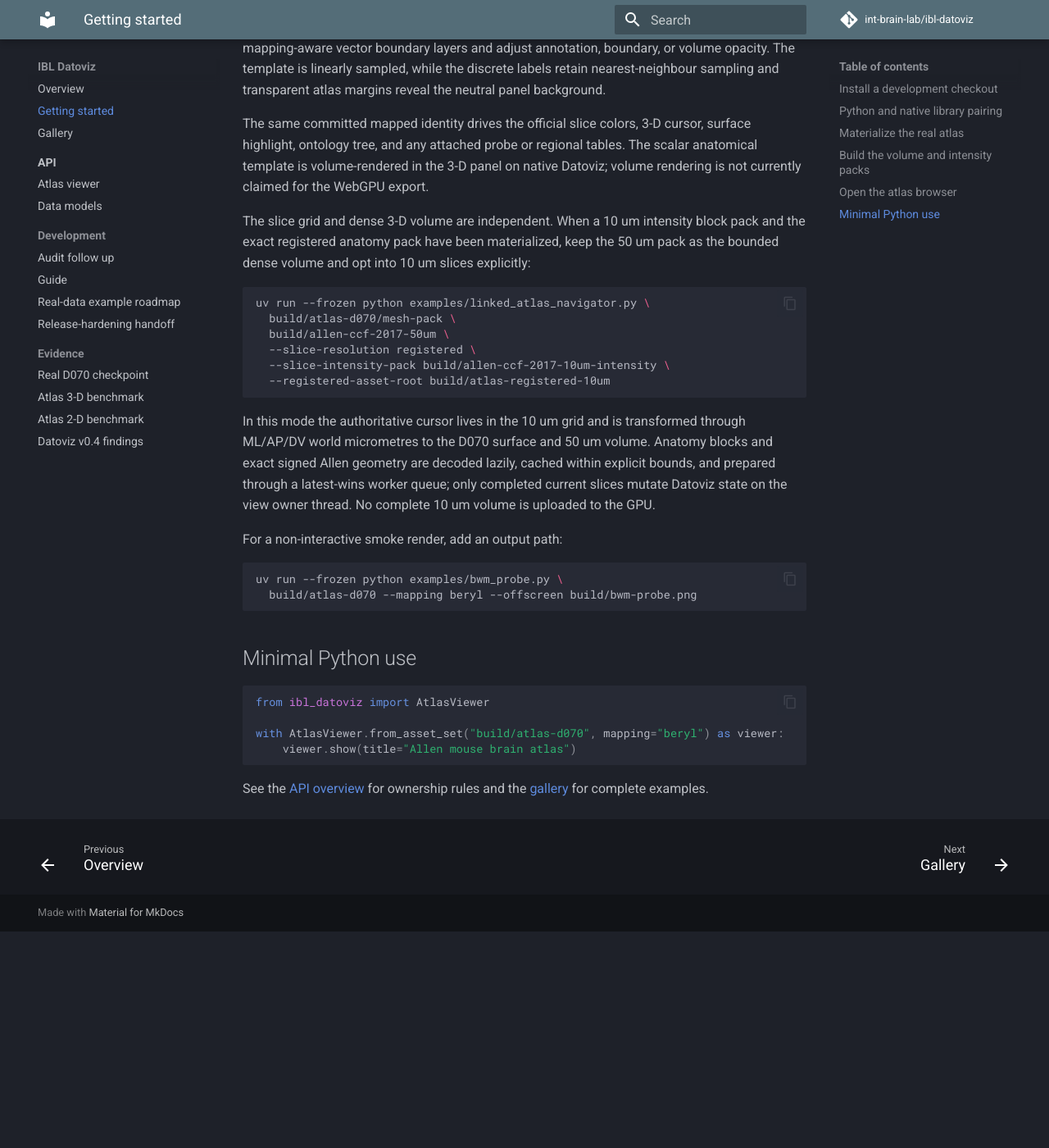
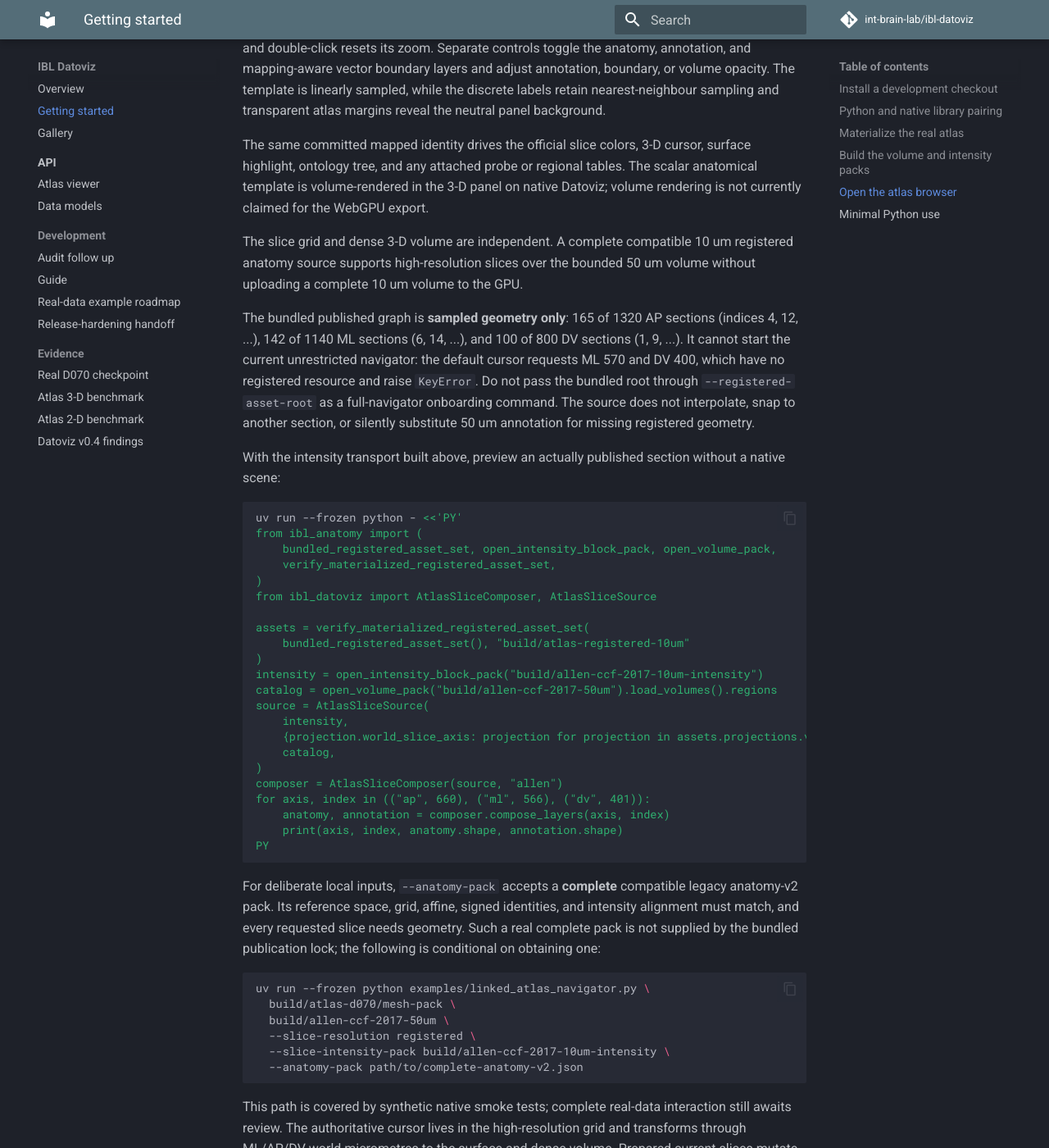
Before and after one commit to int-brain-lab/ibl-datoviz, an MkDocs documentation site: the page built from docs/getting-started.md, in a window 1280 px wide and 1400 px high, scrolled down 3453 px. Shown: the whole window at 82% size. Built offline with MkDocs 1.6.1 and Material for MkDocs 9.7.7, drawn with Linux system fonts in a browser that asks for light colours; comment, search, counter and statistics services are not loaded; before the commit the page ends 4589 px from its top, so only the background shows below that; some of the changed text lies outside the part shown.

Commit message:
Record completed handoff and sampled registered asset limits

````diff
--- a/docs/getting-started.md
+++ b/docs/getting-started.md
@@ -58,8 +58,9 @@ materialize_asset_set(bundled_asset_set(), "build/atlas-d070")
 PY
 ```
 
-The registered 10 um projection graph has its own bundled lock. Materialize it through
-`ibl-anatomy` so every transitive resource is checked before Datoviz sees it:
+The registered 10 um projection graph has its own bundled lock. It publishes sampled exact
+geometry for preview and validation, rather than every section of the 10 um grid. Materialize it
+through `ibl-anatomy` to verify every transitive resource:
 
 ```bash
 uv run --frozen python - <<'PY'
@@ -170,9 +171,49 @@ ontology tree, and any attached probe or regional tables. The scalar anatomical
 volume-rendered in the 3-D panel on native Datoviz; volume rendering is not currently claimed for
 the WebGPU export.
 
-The slice grid and dense 3-D volume are independent. When a 10 um intensity block pack and the
-exact registered anatomy pack have been materialized, keep the 50 um pack as the bounded dense
-volume and opt into 10 um slices explicitly:
+The slice grid and dense 3-D volume are independent. A complete compatible 10 um registered
+anatomy source supports high-resolution slices over the bounded 50 um volume without uploading a
+complete 10 um volume to the GPU.
+
+The bundled published graph is **sampled geometry only**: 165 of 1320 AP sections (indices
+4, 12, ...), 142 of 1140 ML sections (6, 14, ...), and 100 of 800 DV sections (1, 9, ...).
+It cannot start the current unrestricted navigator: the default cursor requests ML 570 and DV 400,
+which have no registered resource and raise `KeyError`. Do not pass the bundled root through
+`--registered-asset-root` as a full-navigator onboarding command. The source does not interpolate,
+snap to another section, or silently substitute 50 um annotation for missing registered geometry.
+
+With the intensity transport built above, preview an actually published section without a native
+scene:
+
+```bash
+uv run --frozen python - <<'PY'
+from ibl_anatomy import (
+    bundled_registered_asset_set, open_intensity_block_pack, open_volume_pack,
+    verify_materialized_registered_asset_set,
+)
+from ibl_datoviz import AtlasSliceComposer, AtlasSliceSource
+
+assets = verify_materialized_registered_asset_set(
+    bundled_registered_asset_set(), "build/atlas-registered-10um"
+)
+intensity = open_intensity_block_pack("build/allen-ccf-2017-10um-intensity")
+catalog = open_volume_pack("build/allen-ccf-2017-50um").load_volumes().regions
+source = AtlasSliceSource(
+    intensity,
+    {projection.world_slice_axis: projection for projection in assets.projections.values()},
+    catalog,
+)
+composer = AtlasSliceComposer(source, "allen")
+for axis, index in (("ap", 660), ("ml", 566), ("dv", 401)):
+    anatomy, annotation = composer.compose_layers(axis, index)
+    print(axis, index, anatomy.shape, annotation.shape)
+PY
+```
+
+For deliberate local inputs, `--anatomy-pack` accepts a **complete** compatible legacy anatomy-v2
+pack. Its reference space, grid, affine, signed identities, and intensity alignment must match,
+and every requested slice needs geometry. Such a real complete pack is not supplied by the bundled
+publication lock; the following is conditional on obtaining one:
 
 ```bash
 uv run --frozen python examples/linked_atlas_navigator.py \
@@ -180,14 +221,13 @@ uv run --frozen python examples/linked_atlas_navigator.py \
   build/allen-ccf-2017-50um \
   --slice-resolution registered \
   --slice-intensity-pack build/allen-ccf-2017-10um-intensity \
-  --registered-asset-root build/atlas-registered-10um
+  --anatomy-pack path/to/complete-anatomy-v2.json
 ```
 
-In this mode the authoritative cursor lives in the 10 um grid and is transformed through ML/AP/DV
-world micrometres to the D070 surface and 50 um volume. Anatomy blocks and exact signed Allen
-geometry are decoded lazily, cached within explicit bounds, and prepared through a latest-wins
-worker queue; only completed current slices mutate Datoviz state on the view owner thread. No
-complete 10 um volume is uploaded to the GPU.
+This path is covered by synthetic native smoke tests; complete real-data interaction still awaits
+review. The authoritative cursor lives in the high-resolution grid and transforms through ML/AP/DV
+world micrometres to the surface and dense volume. Prepared current slices mutate Datoviz only on
+the view owner thread.
 
 For a non-interactive smoke render, add an output path:
 
````
Also changed, not shown: README.md (+4 -4 lines), docs/NEXT_STEPS.md (+18 -8 lines), docs/REAL_DATA_EXAMPLE_ROADMAP.md (+17 -2 lines), docs/api/data-models.md (+4 -1 lines), docs/api/viewer.md (+10 -1 lines), docs/gallery/index.md (+11 -3 lines).
